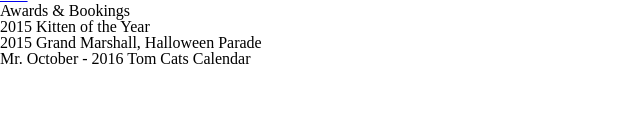
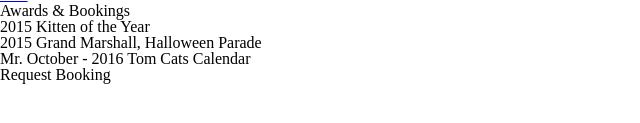
Before and after one commit to jake-bladt/csssandbox, a plain HTML site: page 003-profile/index.html in a window 1280 px wide. Shown: the part 125-248 px from the top of the page, without its empty margins (0-640 px from the left). Drawn offline with Linux system fonts and the light colour scheme.

Commit message:
+request booking

```diff
--- a/003-profile/index.html
+++ b/003-profile/index.html
@@ -21,5 +21,6 @@
       <li>2015 Grand Marshall, Halloween Parade</li>
       <li>Mr. October - 2016 Tom Cats Calendar</li>
     </ul>
+    <div>Request Booking</div>
   </body>
 </html>
```
